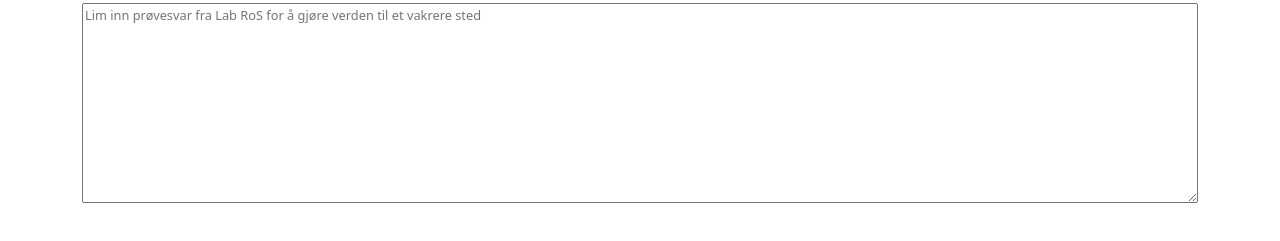
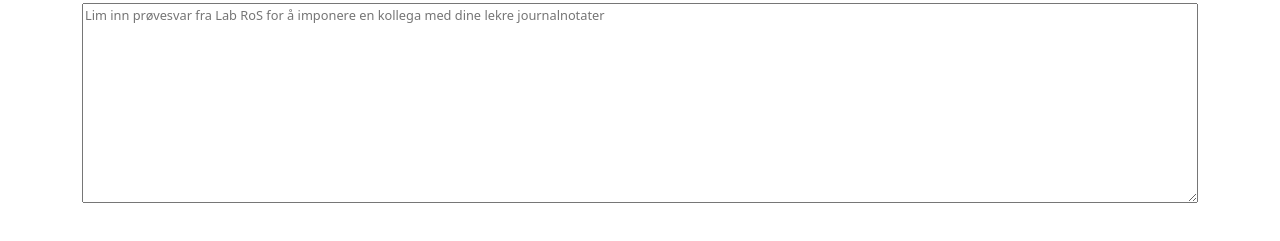
Before and after one commit to eskildskov/laborama, a plain HTML site: page index.html in a window 1280 px wide. Shown: the part 53-294 px from the top of the page. Drawn offline with nearby package versions, Linux system fonts and the light colour scheme.

Commit message:
"Lim inn prøvesvar fra Lab RoS for å imponere en kollega med dine lekre journalnotater"

```diff
--- a/index.html
+++ b/index.html
@@ -14,7 +14,7 @@
     <div class="container">
       <h1>Laborama</h1>
       <div id="app">
-        <textarea placeholder="Lim inn prøvesvar fra Lab RoS for å gjøre verden til et vakrere sted" style="font-size: 0.8rem; width:100%; height:200px" v-model="labInput"></textarea>
+        <textarea placeholder="Lim inn prøvesvar fra Lab RoS for å imponere en kollega med dine lekre journalnotater" style="font-size: 0.8rem; width:100%; height:200px" v-model="labInput"></textarea>
 
         <div v-if="labOutput" id="result" style="
           margin-top: 10px;
```
